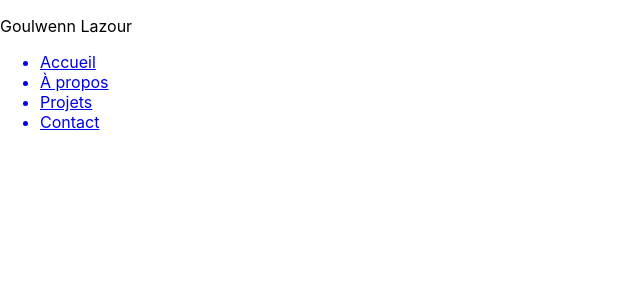
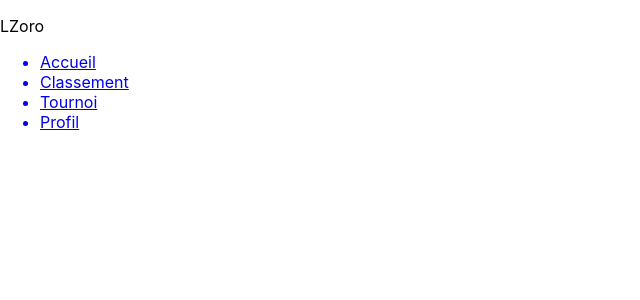
Before and after one commit to LZ-Epitech/LZoro, a React (Create React App) app in the folder my-app/: page / in a window 1280 px wide. Shown: the top 300 px of the page, without its empty margins (0-640 px from the left). Built offline with nearby package versions, Linux system fonts and the light colour scheme.

Commit message:
fix (header.js) > Change html to react

```diff
--- a/my-app/src/components/all/header.js
+++ b/my-app/src/components/all/header.js
@@ -1,31 +1,33 @@
 function Header() {
     return (
         <header id="header">
-            <p class="name" id="name">Goulwenn Lazour</p>
-            <ul class="menu" id="menu">
+            <p className="name" id="name">LZoro</p>
+            <ul className="menu" id="menu">
                 <a href="#acceuil">
-                    <li class="accueil" id="accueil" onclick="menuClose()">
+                    <li className="accueil" id="accueil">
                         Accueil
                     </li>
                 </a>
                 <a href="#about">
-                    <li class="About" id="About" onclick="menuClose()">À propos</li>
+                    <li className="classement" id="About">
+                        Classement
+                    </li>
                 </a>
                 <a href="#works">
-                    <li class="work" id="work" onclick="menuClose()">
-                        Projets
+                    <li className="tournoi" id="tournoi">
+                        Tournoi
                     </li>
                 </a>
                 <a href="#contact">
-                    <li class="Contact" id="Contact" onclick="menuClose()">
-                        Contact
+                    <li className="profil" id="profil">
+                        Profil
                     </li>
                 </a>
             </ul>
-            <div class="phone-menu phone" id="phonemenu">
-            <div class="phone-trait trait-1">&nbsp;</div>
-            <div class="phone-trait trait-2">&nbsp;</div>
-            <div class="phone-trait trait-3">&nbsp;</div>
+            <div className="phone-menu phone" id="phonemenu">
+            <div className="phone-trait trait-1">&nbsp;</div>
+            <div className="phone-trait trait-2">&nbsp;</div>
+            <div className="phone-trait trait-3">&nbsp;</div>
             </div>
         </header>
     );
```
